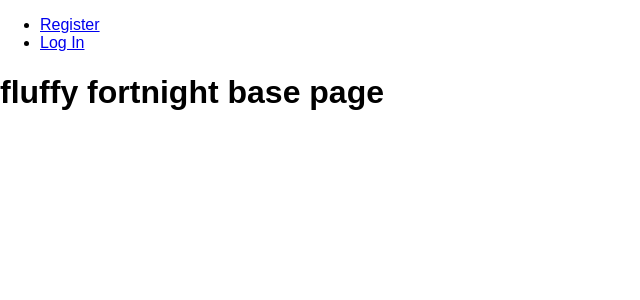
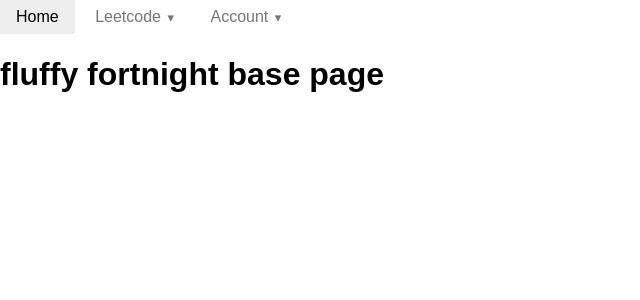
Before and after one commit to jwc20/fluffy-fortnight, a Flask app: page / in a window 1280 px wide. Shown: the top 300 px of the page, without its empty margins (0-640 px from the left). Run offline with Flask 3, Linux system fonts and the light colour scheme; some libraries are stand-ins or nearby versions.

Commit message:
Update nav bar

```diff
--- a/ff/templates/base.html
+++ b/ff/templates/base.html
@@ -2,31 +2,75 @@
 <html lang="en">
   <head>
     <meta charset="utf-8" />
-    <meta name="viewport" content="width=device-width, initial-scale=1" />
-    <meta name="color-scheme" content="light dark" />
-    <script src="https://unpkg.com/htmx.org@2.0.3" integrity="sha384-0895/pl2MU10Hqc6jd4RvrthNlDiE9U1tWmX7WRESftEDRosgxNsQG/Ze9YMRzHq" crossorigin="anonymous"></script>
-    <link rel="stylesheet" href="https://cdn.jsdelivr.net/npm/purecss@3.0.0/build/pure-min.css" integrity="sha384-X38yfunGUhNzHpBaEBsWLO+A0HDYOQi8ufWDkZ0k9e0eXz/tH3II7uKZ9msv++Ls" crossorigin="anonymous">
+    <meta content="width=device-width, initial-scale=1" name="viewport" />
+    <script
+      crossorigin="anonymous"
+      integrity="sha384-0895/pl2MU10Hqc6jd4RvrthNlDiE9U1tWmX7WRESftEDRosgxNsQG/Ze9YMRzHq"
+      src="https://unpkg.com/htmx.org@2.0.3"
+    ></script>
+    <link
+      crossorigin="anonymous"
+      href="https://cdn.jsdelivr.net/npm/purecss@3.0.0/build/pure-min.css"
+      integrity="sha384-X38yfunGUhNzHpBaEBsWLO+A0HDYOQi8ufWDkZ0k9e0eXz/tH3II7uKZ9msv++Ls"
+      rel="stylesheet"
+    />
     <title>ff</title>
   </head>
   <body>
-      <nav>
-      <ul>
-        {% if g.user %}
-          <li><span>{{ g.user['username'] }}</span>
-          <li><a href="{{ url_for('auth.logout') }}">Log Out</a>
-        {% else %}
-          <li><a href="{{ url_for('auth.register') }}">Register</a>
-          <li><a href="{{ url_for('auth.login') }}">Log In</a>
-        {% endif %}
+    <div class="pure-menu pure-menu-horizontal">
+      <ul class="pure-menu-list">
+        <li class="pure-menu-item pure-menu-selected">
+          <a class="pure-menu-link" href="/">Home</a>
+        </li>
+        <li class="pure-menu-item pure-menu-has-children pure-menu-allow-hover">
+          <a class="pure-menu-link" href="problems" id="menuLink1">Leetcode</a>
+          <ul class="pure-menu-children">
+            <li class="pure-menu-item">
+              <a class="pure-menu-link" href="#">Neetcode 150</a>
+            </li>
+            <li class="pure-menu-item">
+              <a class="pure-menu-link" href="#">Blind 75</a>
+            </li>
+            <li class="pure-menu-item">
+              <a class="pure-menu-link" href="#">Grokking</a>
+            </li>
+            <li class="pure-menu-item">
+              <a class="pure-menu-link" href="#">EPI</a>
+            </li>
+          </ul>
+        </li>
+
+        <li class="pure-menu-item pure-menu-has-children pure-menu-allow-hover">
+          {% if g.user %}
+          <a class="pure-menu-link" href="#">{{ g.user['username'] }}</a>
+          <ul class="pure-menu-children">
+            <li class="pure-menu-item">
+              <a class="pure-menu-link" href="{{ url_for('auth.logout') }}"
+                >Log Out</a
+              >
+            </li>
+          </ul>
+          {% else %}
+          <a class="pure-menu-link" href="#">Account</a>
+          <ul class="pure-menu-children">
+            <li class="pure-menu-item">
+              <a class="pure-menu-link" href="{{ url_for('auth.register') }}"
+                >Register</a
+              >
+            </li>
+            <li class="pure-menu-item">
+              <a class="pure-menu-link" href="{{ url_for('auth.login') }}"
+                >Log In</a
+              >
+            </li>
+          </ul>
+          {% endif %}
+        </li>
       </ul>
-    </nav>
-
+    </div>
     <main class="container">
       <h1>fluffy fortnight base page</h1>
-      <div class="content">
-        {% block content %} {% endblock %}
-      </div>
+      <div class="content">{% block content %} {% endblock %}</div>
     </main>
-
   </body>
 </html>
```
